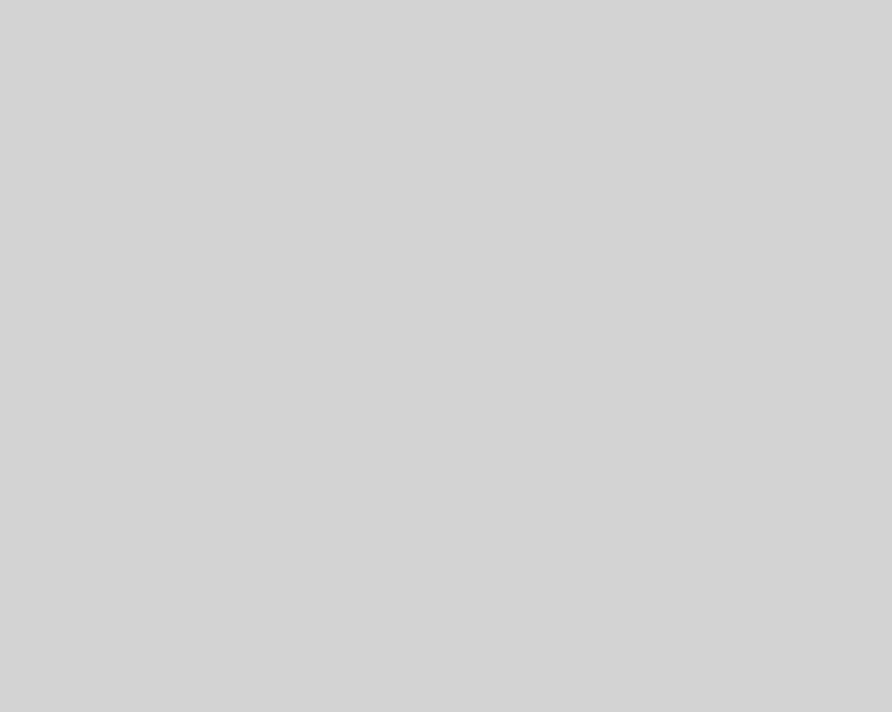
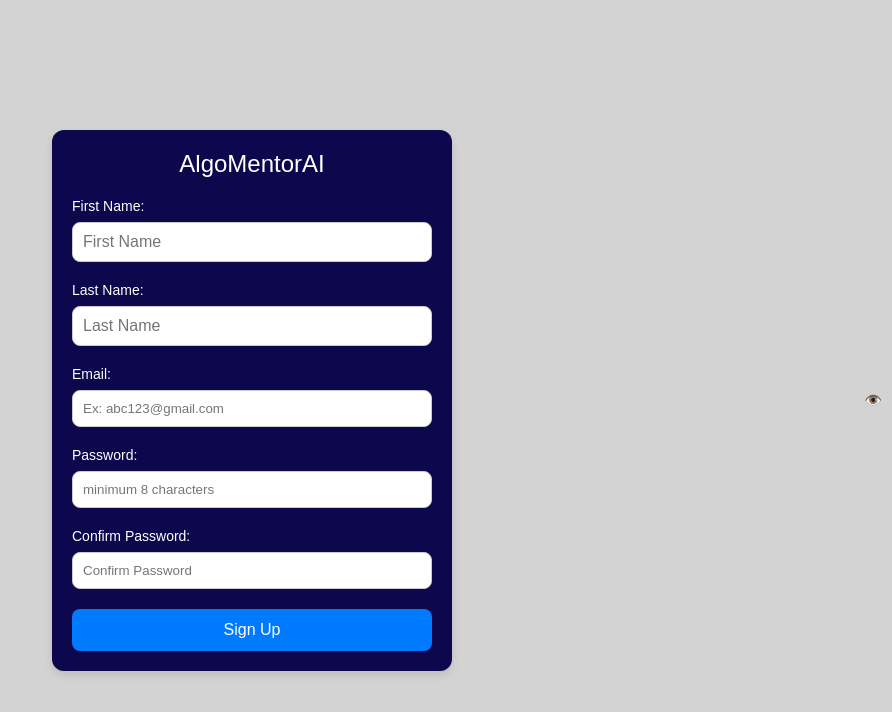
Before and after one commit to fathmamehnoor/algomentor, a React (Create React App) app in the folder Frontend/algomentorai/: page /signup in a window 1280 px wide. Before the commit this address had no page. Shown: the top 712 px of the page, without its empty margins (388-1280 px from the left). Built offline with nearby package versions, Linux system fonts and the light colour scheme.

Commit message:
Added Signup components

```diff
--- a/Frontend/algomentorai/src/App.js
+++ b/Frontend/algomentorai/src/App.js
@@ -6,7 +6,7 @@ import axios from "axios";
 import { FontAwesomeIcon } from '@fortawesome/react-fontawesome';
 import { faPaperPlane } from '@fortawesome/free-solid-svg-icons';
 import logo from './assets/logo.png';
-import SignIn from './signin';  // Import your SignIn page
+import SignUpForm from './signup';  // Import your SignUP page
 
 // Sidebar component
 const Sidebar = ({ onSelectTopic }) => {
@@ -141,7 +141,7 @@ const App = () => {
   return (
     <Router>
       <Routes>
-        <Route path="/signin" element={<SignIn />} /> {/* Route for SignIn page */}
+        <Route path="/signup" element={<SignUpForm />} /> {/* Route for SignIn page */}
         <Route path="/" element={<ChatApp />} /> {/* Route for ChatApp */}
       </Routes>
     </Router>
--- a/Frontend/algomentorai/src/signin.js
+++ /dev/null
@@ -1,60 +0,0 @@
-import React, { useState } from 'react';
-import './style.css'; // Move the CSS into this file
-
-const SignUpForm = () => {
-  const [passwordVisible, setPasswordVisible] = useState(false);
-  const [confirmPasswordVisible, setConfirmPasswordVisible] = useState(false);
-
-  const togglePasswordVisibility = () => {
-    setPasswordVisible(!passwordVisible);
-  };
-
-  const toggleConfirmPasswordVisibility = () => {
-    setConfirmPasswordVisible(!confirmPasswordVisible);
-  };
-
-  return (
-    <div className="form-container">
-      <div className="form-header">AlgoMentorAI</div>
-      <form>
-        <div className="input-group">
-          <label htmlFor="firstName">First Name:</label>
-          <input type="text" id="firstName" placeholder="First Name" />
-        </div>
-        <div className="input-group">
-          <label htmlFor="lastName">Last Name:</label>
-          <input type="text" id="lastName" placeholder="Last Name" />
-        </div>
-        <div className="input-group">
-          <label htmlFor="email">Email:</label>
-          <input type="email" id="email" placeholder="Ex: abc123@gmail.com" />
-        </div>
-        <div className="input-group">
-          <label htmlFor="password">Password:</label>
-          <input
-            type={passwordVisible ? 'text' : 'password'}
-            id="password"
-            placeholder="minimum 8 characters"
-          />
-          <span className="toggle-password" onClick={togglePasswordVisibility}>
-            {passwordVisible ? '👁️' : '👁️'}
-          </span>
-        </div>
-        <div className="input-group">
-          <label htmlFor="confirmPassword">Confirm Password:</label>
-          <input
-            type={confirmPasswordVisible ? 'text' : 'password'}
-            id="confirmPassword"
-            placeholder="Confirm Password"
-          />
-          <span className="toggle-password" onClick={toggleConfirmPasswordVisibility}>
-            {confirmPasswordVisible ? '👁️' : '👁️'}
-          </span>
-        </div>
-        <button type="submit" className="submit-btn">Sign Up</button>
-      </form>
-    </div>
-  );
-};
-
-export default SignUpForm;
--- /dev/null
+++ b/Frontend/algomentorai/src/signup.js
@@ -0,0 +1,121 @@
+// SignUpForm.js
+import React, { useState } from 'react';
+import './style.css'; // Keep your CSS
+import axios from "axios";
+
+const SignUpForm = () => {
+  const [passwordVisible, setPasswordVisible] = useState(false);
+  const [confirmPasswordVisible, setConfirmPasswordVisible] = useState(false);
+  const [firstName, setFirstName] = useState("");
+  const [lastName, setLastName] = useState("");
+  const [email, setEmail] = useState("");
+  const [password, setPassword] = useState("");
+  const [confirmPassword, setConfirmPassword] = useState("");
+  const [errorMessage, setErrorMessage] = useState("");
+
+  const togglePasswordVisibility = () => {
+    setPasswordVisible(!passwordVisible);
+  };
+
+  const toggleConfirmPasswordVisibility = () => {
+    setConfirmPasswordVisible(!confirmPasswordVisible);
+  };
+
+  const handleSubmit = async (e) => {
+    e.preventDefault();
+
+    // Basic validation
+    if (password !== confirmPassword) {
+      setErrorMessage("Passwords do not match.");
+      return;
+    }
+
+    try {
+      const response = await axios.post("http://localhost:8000/api/signup/", {
+        first_name: firstName,
+        last_name: lastName,
+        email: email,
+        password: password,
+      });
+
+      console.log("Registration successful:", response.data);
+      // Optionally redirect to the login page or show a success message
+    } catch (error) {
+      console.error("Error signing up:", error);
+      setErrorMessage("Registration failed. Please try again.");
+    }
+  };
+
+  return (
+    <div className="form-container">
+      <div className="form-header">AlgoMentorAI</div>
+      <form onSubmit={handleSubmit}>
+        <div className="input-group">
+          <label htmlFor="firstName">First Name:</label>
+          <input
+            type="text"
+            id="firstName"
+            placeholder="First Name"
+            value={firstName}
+            onChange={(e) => setFirstName(e.target.value)}
+            required
+          />
+        </div>
+        <div className="input-group">
+          <label htmlFor="lastName">Last Name:</label>
+          <input
+            type="text"
+            id="lastName"
+            placeholder="Last Name"
+            value={lastName}
+            onChange={(e) => setLastName(e.target.value)}
+            required
+          />
+        </div>
+        <div className="input-group">
+          <label htmlFor="email">Email:</label>
+          <input
+            type="email"
+            id="email"
+            placeholder="Ex: abc123@gmail.com"
+            value={email}
+            onChange={(e) => setEmail(e.target.value)}
+            required
+          />
+        </div>
+        <div className="input-group">
+          <label htmlFor="password">Password:</label>
+          <input
+            type={passwordVisible ? 'text' : 'password'}
+            id="password"
+            placeholder="minimum 8 characters"
+            value={password}
+            onChange={(e) => setPassword(e.target.value)}
+            required
+          />
+          <span className="toggle-password" onClick={togglePasswordVisibility}>
+            {passwordVisible ? '👁️' : '👁️'}
+          </span>
+        </div>
+        <div className="input-group">
+          <label htmlFor="confirmPassword">Confirm Password:</label>
+          <input
+            type={confirmPasswordVisible ? 'text' : 'password'}
+            id="confirmPassword"
+            placeholder="Confirm Password"
+            value={confirmPassword}
+            onChange={(e) => setConfirmPassword(e.target.value)}
+            required
+          />
+          <span className="toggle-password" onClick={toggleConfirmPasswordVisibility}>
+            {confirmPasswordVisible ? '👁️' : '👁️'}
+          </span>
+        </div>
+        {errorMessage && <div className="error-message">{errorMessage}</div>}
+        <button type="submit" className="submit-btn">Sign Up</button>
+      </form>
+    </div>
+  );
+};
+
+export default SignUpForm;
```
